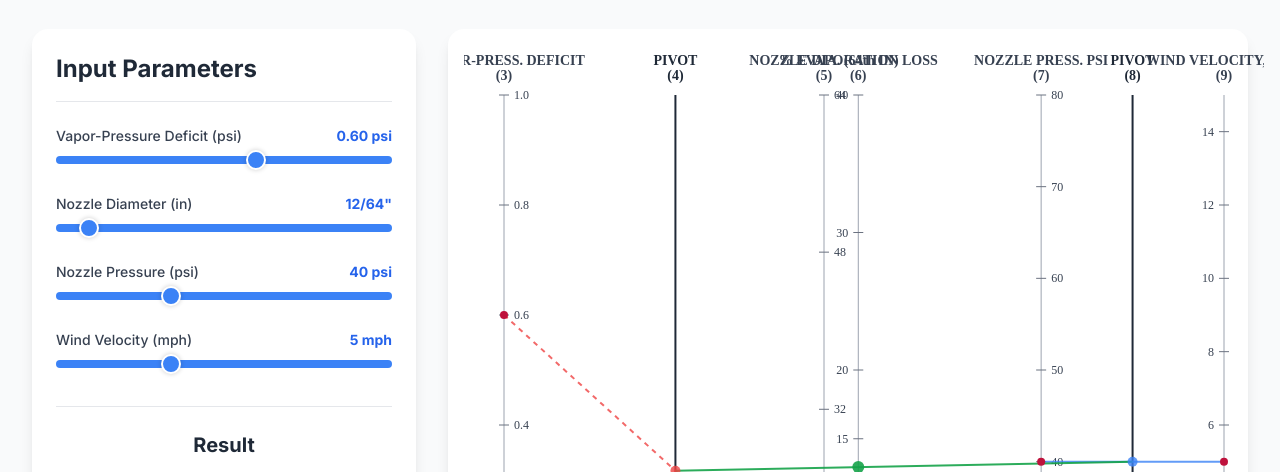
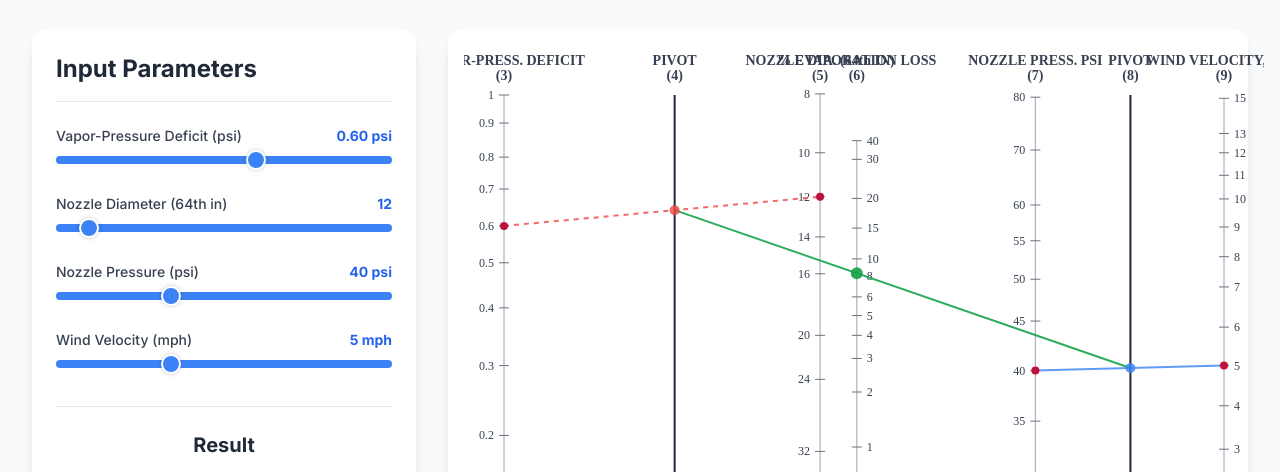
Before and after one commit to QiangyuLi/evaporation-calculator, a plain HTML site: page index.html in a window 1280 px wide. Shown: the part 111-583 px from the top of the page. Drawn offline with nearby package versions, Linux system fonts and the light colour scheme.

Commit message:
Update index.html

```diff
--- a/index.html
+++ b/index.html
@@ -3,7 +3,7 @@
 <head>
     <meta charset="UTF-8">
     <meta name="viewport" content="width=device-width, initial-scale=1.0">
-    <title>Interactive Nomograph for Sprinkler Evaporation Loss</title>
+    <title>High-Precision Interactive Nomograph</title>
     <script src="https://cdn.tailwindcss.com"></script>
     <link href="https://fonts.googleapis.com/css2?family=Inter:wght@400;500;700&display=swap" rel="stylesheet">
     <style>
@@ -44,7 +44,7 @@
 
     <div class="container mx-auto p-4 md:p-8">
         <header class="text-center mb-8">
-            <h1 class="text-3xl md:text-4xl font-bold text-gray-900">Interactive Nomograph</h1>
+            <h1 class="text-3xl md:text-4xl font-bold text-gray-900">High-Precision Interactive Nomograph</h1>
             <p class="text-lg text-gray-600 mt-2">For Estimating Sprinkler Evaporation Loss</p>
         </header>
 
@@ -64,8 +64,8 @@
                     <!-- Nozzle Diameter -->
                     <div>
                         <label for="nozzle" class="flex justify-between items-center text-sm font-medium text-gray-700">
-                            <span>Nozzle Diameter (in)</span>
-                            <span id="nozzle-value" class="font-bold text-blue-600">3/16"</span>
+                            <span>Nozzle Diameter (64th in)</span>
+                            <span id="nozzle-value" class="font-bold text-blue-600">12</span>
                         </label>
                         <input id="nozzle" type="range" min="8" max="64" value="12" class="w-full h-2 rounded-lg appearance-none cursor-pointer slider-track slider-thumb">
                     </div>
@@ -90,7 +90,7 @@
                     <h3 class="text-xl font-bold text-center">Result</h3>
                     <div class="mt-4 bg-blue-50 p-4 rounded-lg text-center">
                         <p class="text-lg text-gray-700">Percent Evaporation Loss:</p>
-                        <p id="result-text" class="text-4xl font-extrabold text-blue-600">14.5%</p>
+                        <p id="result-text" class="text-4xl font-extrabold text-blue-600">0.0%</p>
                     </div>
                 </div>
             </div>
@@ -128,142 +128,224 @@
             padding: { top: 50, bottom: 50, left: 40, right: 40 },
             font: '12px Inter',
             labelFont: 'bold 14px Inter',
-            lineColor: '#9ca3af', // gray-400
-            tickColor: '#6b7280', // gray-500
-            textColor: '#374151', // gray-700
-            pivotColor: '#1f2937', // gray-800
-            line1Color: 'rgba(239, 68, 68, 0.8)', // red-500
-            line2Color: 'rgba(59, 130, 246, 0.8)', // blue-500
-            line3Color: 'rgba(22, 163, 74, 0.9)', // green-600
-            markerColor: '#be123c', // rose-700
+            lineColor: '#9ca3af',
+            tickColor: '#6b7280',
+            textColor: '#374151',
+            pivotColor: '#1f2937',
+            line1Color: 'rgba(239, 68, 68, 0.8)',
+            line2Color: 'rgba(59, 130, 246, 0.8)',
+            line3Color: 'rgba(22, 163, 74, 0.9)',
+            markerColor: '#be123c',
         };
 
         let canvasWidth, canvasHeight;
         let scales = {};
 
-        // --- Utility Functions ---
-        // Map a value from one range to another
-        const mapRange = (value, inMin, inMax, outMin, outMax) => {
-            return ((value - inMin) * (outMax - outMin)) / (inMax - inMin) + outMin;
+        // --- Structured Nomograph Data ---
+        const nomographData = {
+            3: {
+                label: 'VAPOR-PRESS. DEFICIT', x: 0, isPivot: false,
+                ticks: [
+                    { value: 0, y: 0 }, { value: 0.1, y: 0.221 }, { value: 0.2, y: 0.381 },
+                    { value: 0.3, y: 0.508 }, { value: 0.4, y: 0.613 }, { value: 0.5, y: 0.695 },
+                    { value: 0.6, y: 0.762 }, { value: 0.7, y: 0.829 }, { value: 0.8, y: 0.887 },
+                    { value: 0.9, y: 0.949 }, { value: 1.0, y: 1.000 }
+                ]
+            },
+            4: { label: 'PIVOT', x: 0.237, isPivot: true, ticks: [{ value: 0, y: 0 }, { value: 1, y: 1 }] },
+            5: {
+                label: 'NOZZLE DIA. (64th IN)', x: 0.439, isPivot: false,
+                ticks: [
+                    { value: 8, y: 1.002 }, { value: 10, y: 0.895 }, { value: 12, y: 0.815 },
+                    { value: 14, y: 0.742 }, { value: 16, y: 0.675 }, { value: 20, y: 0.563 },
+                    { value: 24, y: 0.483 }, { value: 32, y: 0.352 }, { value: 40, y: 0.233 },
+                    { value: 48, y: 0.152 }, { value: 64, y: -0.001 }
+                ]
+            },
+            6: {
+                label: '% EVAPORATION LOSS', x: 0.490, isPivot: false,
+                ticks: [
+                    { value: 0, y: 0.102 }, { value: 0.5, y: 0.252 }, { value: 1, y: 0.360 },
+                    { value: 2, y: 0.460 }, { value: 3, y: 0.521 }, { value: 4, y: 0.563 },
+                    { value: 5, y: 0.599 }, { value: 6, y: 0.633 }, { value: 8, y: 0.671 },
+                    { value: 10, y: 0.702 }, { value: 15, y: 0.758 }, { value: 20, y: 0.812 },
+                    { value: 30, y: 0.883 }, { value: 40, y: 0.917 }
+                ]
+            },
+            7: {
+                label: 'NOZZLE PRESS. PSI', x: 0.738, isPivot: false,
+                ticks: [
+                    { value: 20, y: 0.000 }, { value: 25, y: 0.159 }, { value: 30, y: 0.296 },
+                    { value: 35, y: 0.407 }, { value: 40, y: 0.499 }, { value: 45, y: 0.589 },
+                    { value: 50, y: 0.665 }, { value: 55, y: 0.735 }, { value: 60, y: 0.800 },
+                    { value: 70, y: 0.900 }, { value: 80, y: 0.996 }
+                ]
+            },
+            8: { label: 'PIVOT', x: 0.870, isPivot: true, ticks: [{ value: 0, y: 0 }, { value: 1, y: 1 }] },
+            9: {
+                label: 'WIND VELOCITY, MPH', x: 1.000, isPivot: false,
+                ticks: [
+                    { value: 0, y: 0.000 }, { value: 1, y: 0.140 }, { value: 2, y: 0.246 },
+                    { value: 3, y: 0.356 }, { value: 4, y: 0.435 }, { value: 5, y: 0.508 },
+                    { value: 6, y: 0.578 }, { value: 7, y: 0.651 }, { value: 8, y: 0.706 },
+                    { value: 9, y: 0.760 }, { value: 10, y: 0.811 }, { value: 11, y: 0.854 },
+                    { value: 12, y: 0.895 }, { value: 13, y: 0.930 }, { value: 15, y: 0.994 }
+                ]
+            }
         };
 
-        // Find intersection of two lines
+        // --- Utility Functions ---
+        function setupScales() {
+            const finalScales = {};
+            for (const colNum in nomographData) {
+                const scaleData = nomographData[colNum];
+                finalScales[colNum] = {
+                    id: parseInt(colNum),
+                    x: scaleData.x,
+                    isPivot: scaleData.isPivot,
+                    label: scaleData.label,
+                    ticks: scaleData.ticks.map(t => ({...t, label: String(t.value)}))
+                };
+            }
+            return finalScales;
+        }
+
+        function interpolate(scale, value, isReverse = false) {
+            const ticks = scale.ticks;
+            if (!ticks || ticks.length < 2) return 0;
+
+            const targetProp = isReverse ? 'y' : 'value';
+            const sourceProp = isReverse ? 'value' : 'y';
+
+            let lowerTick = ticks[0];
+            let upperTick = ticks[ticks.length - 1];
+
+            for (let i = 0; i < ticks.length - 1; i++) {
+                if (value >= ticks[i][targetProp] && value <= ticks[i + 1][targetProp]) {
+                    lowerTick = ticks[i];
+                    upperTick = ticks[i + 1];
+                    break;
+                }
+            }
+            if (value > upperTick[targetProp]) {
+                 lowerTick = ticks[ticks.length - 2];
+                 upperTick = ticks[ticks.length - 1];
+            }
+             if (value < lowerTick[targetProp]) {
+                 lowerTick = ticks[0];
+                 upperTick = ticks[1];
+            }
+
+            const range = upperTick[targetProp] - lowerTick[targetProp];
+            if (range === 0) return lowerTick[sourceProp];
+
+            const ratio = (value - lowerTick[targetProp]) / range;
+            return lowerTick[sourceProp] + ratio * (upperTick[sourceProp] - lowerTick[sourceProp]);
+        }
+
+        const getCanvasCoords = (scale, value) => {
+            const canvasXRange = canvasWidth - config.padding.left - config.padding.right;
+            const canvasYRange = canvasHeight - config.padding.top - config.padding.bottom;
+
+            const relativeY = interpolate(scale, value);
+            // The Y values in data are inverted (0 is top), so we flip them for canvas
+            const y = config.padding.top + (1 - relativeY) * canvasYRange;
+            const x = config.padding.left + scale.x * canvasXRange;
+            return { x, y };
+        };
+
+        const getValueFromCanvasY = (scale, y) => {
+            const canvasYRange = canvasHeight - config.padding.top - config.padding.bottom;
+            const relativeY = 1 - ((y - config.padding.top) / canvasYRange);
+            return interpolate(scale, relativeY, true);
+        };
+
         const lineIntersection = (p1, p2, p3, p4) => {
             const d = (p1.x - p2.x) * (p3.y - p4.y) - (p1.y - p2.y) * (p3.x - p4.x);
             if (d === 0) return null;
             const t = ((p1.x - p3.x) * (p3.y - p4.y) - (p1.y - p3.y) * (p3.x - p4.x)) / d;
-            const u = -((p1.x - p2.x) * (p1.y - p3.y) - (p1.y - p2.y) * (p1.x - p3.x)) / d;
-            // Allow intersection beyond segments by removing t and u checks
             return { x: p1.x + t * (p2.x - p1.x), y: p1.y + t * (p2.y - p1.y) };
         };
 
         // --- Drawing Functions ---
         const drawScale = (scale) => {
+            if (!scale || !scale.ticks || scale.ticks.length === 0) return;
+            const canvasXRange = canvasWidth - config.padding.left - config.padding.right;
+            const x = config.padding.left + scale.x * canvasXRange;
+
+            const startY = getCanvasCoords(scale, scale.ticks[0].value).y;
+            const endY = getCanvasCoords(scale, scale.ticks[scale.ticks.length - 1].value).y;
             ctx.beginPath();
-            ctx.moveTo(scale.x, config.padding.top);
-            ctx.lineTo(scale.x, canvasHeight - config.padding.bottom);
-            ctx.strokeStyle = config.lineColor;
-            ctx.lineWidth = 1;
+            ctx.moveTo(x, startY);
+            ctx.lineTo(x, endY);
+            ctx.strokeStyle = scale.isPivot ? config.pivotColor : config.lineColor;
+            ctx.lineWidth = scale.isPivot ? 2 : 1;
             ctx.stroke();
 
-            // Label
             ctx.fillStyle = config.textColor;
             ctx.font = config.labelFont;
             ctx.textAlign = 'center';
-            ctx.fillText(scale.label, scale.x, config.padding.top - 30);
-            ctx.fillText(`(${scale.id})`, scale.x, config.padding.top - 15);
+            ctx.fillText(scale.label, x, config.padding.top - 30);
+            ctx.fillText(`(${scale.id})`, x, config.padding.top - 15);
 
-            // Ticks and Values
+            if (!scale.isPivot) {
                 ctx.font = config.font;
                 scale.ticks.forEach(tick => {
-                const y = mapRange(tick.value, scale.min, scale.max, canvasHeight - config.padding.bottom, config.padding.top);
+                    const y = getCanvasCoords(scale, tick.value).y;
                     ctx.beginPath();
-                ctx.moveTo(scale.x - 5, y);
-                ctx.lineTo(scale.x + 5, y);
+                    ctx.moveTo(x - 5, y);
+                    ctx.lineTo(x + 5, y);
                     ctx.strokeStyle = config.tickColor;
                     ctx.stroke();
-                ctx.textAlign = tick.align === 'left' ? 'right' : 'left';
-                ctx.fillText(tick.label, scale.x + (tick.align === 'left' ? -10 : 10), y + 4);
+                    const alignLeft = [6, 9].includes(scale.id);
+                    ctx.textAlign = alignLeft ? 'left' : 'right';
+                    ctx.fillText(tick.label, x + (alignLeft ? 10 : -10), y + 4);
                 });
-        };
-
-        const drawPivot = (scale) => {
-             ctx.beginPath();
-            ctx.moveTo(scale.x, config.padding.top);
-            ctx.lineTo(scale.x, canvasHeight - config.padding.bottom);
-            ctx.strokeStyle = config.pivotColor;
-            ctx.lineWidth = 2;
-            ctx.stroke();
-
-            ctx.fillStyle = config.pivotColor;
-            ctx.font = config.labelFont;
-            ctx.textAlign = 'center';
-            ctx.fillText(scale.label, scale.x, config.padding.top - 30);
-            ctx.fillText(`(${scale.id})`, scale.x, config.padding.top - 15);
+            }
         };
 
         const drawMarker = (point, color = config.markerColor, size = 4) => {
+            if (!point || isNaN(point.x) || isNaN(point.y)) return;
             ctx.beginPath();
             ctx.arc(point.x, point.y, size, 0, 2 * Math.PI);
             ctx.fillStyle = color;
             ctx.fill();
         };
 
-        // Main drawing function
-        const drawNomograph = () => {
-            ctx.clearRect(0, 0, canvasWidth, canvasHeight);
-            Object.values(scales).forEach(scale => {
-                if (scale.isPivot) {
-                    drawPivot(scale);
-                } else {
-                    drawScale(scale);
-                }
-            });
-        };
-
-        // --- Calculation and Update Logic ---
+        // --- Main Update and Calculation Logic ---
         const update = () => {
-            // 1. Get values from sliders
             const vpd = parseFloat(vpdSlider.value);
             const nozzle64ths = parseFloat(nozzleSlider.value);
             const pressure = parseFloat(pressureSlider.value);
             const wind = parseFloat(windSlider.value);
 
-            // 2. Update display values
             vpdValueSpan.textContent = `${vpd.toFixed(2)} psi`;
-            nozzleValueSpan.textContent = `${nozzle64ths}/64"`;
+            nozzleValueSpan.textContent = `${nozzle64ths.toFixed(0)}`;
             pressureValueSpan.textContent = `${pressure.toFixed(0)} psi`;
             windValueSpan.textContent = `${wind.toFixed(0)} mph`;
 
-            // 3. Redraw the base nomograph
-            drawNomograph();
+            ctx.clearRect(0, 0, canvas.width, canvas.height);
+            Object.values(scales).forEach(drawScale);
 
-            // 4. Calculate point positions on scales
-            const pVPD = { x: scales[3].x, y: mapRange(vpd, scales[3].min, scales[3].max, canvasHeight - config.padding.bottom, config.padding.top) };
-            const pNozzle = { x: scales[5].x, y: mapRange(nozzle64ths, scales[5].min, scales[5].max, canvasHeight - config.padding.bottom, config.padding.top) };
-            const pPressure = { x: scales[7].x, y: mapRange(pressure, scales[7].min, scales[7].max, canvasHeight - config.padding.bottom, config.padding.top) };
-            const pWind = { x: scales[9].x, y: mapRange(wind, scales[9].min, scales[9].max, canvasHeight - config.padding.bottom, config.padding.top) };
+            const pVPD = getCanvasCoords(scales[3], vpd);
+            const pNozzle = getCanvasCoords(scales[5], nozzle64ths);
+            const pPressure = getCanvasCoords(scales[7], pressure);
+            const pWind = getCanvasCoords(scales[9], wind);
 
-            // 5. Calculate intersection points based on the nomograph's visual logic
-            // Line 1: Connects VPD(3) and Nozzle(5), intersects Pivot A(4)
-            const p4Line = { p1: { x: scales[4].x, y: 0 }, p2: { x: scales[4].x, y: canvasHeight } };
+            const p4Line = { p1: getCanvasCoords(scales[4], 0), p2: getCanvasCoords(scales[4], 1) };
             const pA_intersect = lineIntersection(pVPD, pNozzle, p4Line.p1, p4Line.p2);
 
-            // Line 2: Connects Pressure(7) and Wind(9), intersects Pivot B(8)
-            const p8Line = { p1: { x: scales[8].x, y: 0 }, p2: { x: scales[8].x, y: canvasHeight } };
+            const p8Line = { p1: getCanvasCoords(scales[8], 0), p2: getCanvasCoords(scales[8], 1) };
             const pB_intersect = lineIntersection(pPressure, pWind, p8Line.p1, p8Line.p2);
 
-            // Line 3: Connects Pivot A and Pivot B, intersects Loss(6)
-            const p6Line = { p1: { x: scales[6].x, y: 0 }, p2: { x: scales[6].x, y: canvasHeight } };
+            const p6Line = { p1: getCanvasCoords(scales[6], scales[6].ticks[0].value), p2: getCanvasCoords(scales[6], scales[6].ticks[scales[6].ticks.length-1].value) };
             let pLoss_intersect = null;
             if (pA_intersect && pB_intersect) {
                 pLoss_intersect = lineIntersection(pA_intersect, pB_intersect, p6Line.p1, p6Line.p2);
             }
 
-            // 6. Draw the lines and markers
             ctx.lineWidth = 2;
 
-            // Line 1 (VPD -> Nozzle)
             ctx.beginPath();
             ctx.moveTo(pVPD.x, pVPD.y);
             ctx.lineTo(pNozzle.x, pNozzle.y);
@@ -271,7 +353,6 @@
             ctx.strokeStyle = config.line1Color;
             ctx.stroke();
 
-            // Line 2 (Pressure -> Wind)
             ctx.beginPath();
             ctx.moveTo(pPressure.x, pPressure.y);
             ctx.lineTo(pWind.x, pWind.y);
@@ -279,7 +360,6 @@
             ctx.strokeStyle = config.line2Color;
             ctx.stroke();
 
-            // Line 3 (Pivot A -> Pivot B)
             if (pA_intersect && pB_intersect) {
                 ctx.beginPath();
                 ctx.moveTo(pA_intersect.x, pA_intersect.y);
@@ -288,19 +368,16 @@
                 ctx.stroke();
             }
 
-            // Draw markers
             drawMarker(pVPD);
             drawMarker(pNozzle);
             drawMarker(pPressure);
             drawMarker(pWind);
-            if(pA_intersect) drawMarker(pA_intersect, config.line1Color, 5);
-            if(pB_intersect) drawMarker(pB_intersect, config.line2Color, 5);
-            if(pLoss_intersect) drawMarker(pLoss_intersect, config.line3Color, 6);
+            drawMarker(pA_intersect, config.line1Color, 5);
+            drawMarker(pB_intersect, config.line2Color, 5);
+            drawMarker(pLoss_intersect, config.line3Color, 6);
 
-
-            // 7. Calculate and display the final result
             if (pLoss_intersect) {
-                const lossValue = mapRange(pLoss_intersect.y, canvasHeight - config.padding.bottom, config.padding.top, scales[6].min, scales[6].max);
+                const lossValue = getValueFromCanvasY(scales[6], pLoss_intersect.y);
                 resultText.textContent = `${Math.max(0, lossValue).toFixed(1)}%`;
             } else {
                 resultText.textContent = 'N/A';
@@ -309,7 +386,6 @@
 
         // --- Initialization ---
         const init = () => {
-            // Set canvas size
             const dpr = window.devicePixelRatio || 1;
             const rect = parentDiv.getBoundingClientRect();
             canvas.width = rect.width * dpr;
@@ -321,44 +397,7 @@
             canvasWidth = rect.width;
             canvasHeight = rect.height;
 
-            // Define scale positions and properties based on relative inch distances
-            const distances = {
-                '3-4': 1.875,
-                '4-5': 1.625,
-                '5-6': 0.375,
-                '6-7': 2.0,
-                '7-8': 1.0,
-                '8-9': 1.0
-            };
-            const totalDistance = Object.values(distances).reduce((a, b) => a + b, 0);
-            const totalWidth = canvasWidth - config.padding.left - config.padding.right;
-
-            const x3 = config.padding.left;
-            const x4 = x3 + (distances['3-4'] / totalDistance) * totalWidth;
-            const x5 = x4 + (distances['4-5'] / totalDistance) * totalWidth;
-            const x6 = x5 + (distances['5-6'] / totalDistance) * totalWidth;
-            const x7 = x6 + (distances['6-7'] / totalDistance) * totalWidth;
-            const x8 = x7 + (distances['7-8'] / totalDistance) * totalWidth;
-            const x9 = x8 + (distances['8-9'] / totalDistance) * totalWidth;
-
-
-            scales = {
-                3: { id: 3, label: 'VAPOR-PRESS. DEFICIT', x: x3, min: 0, max: 1.0, ticks: [{value: 0, label: '0.0'}, {value: 0.2, label: '0.2'}, {value: 0.4, label: '0.4'}, {value: 0.6, label: '0.6'}, {value: 0.8, label: '0.8'}, {value: 1.0, label: '1.0'}] },
-                4: { id: 4, label: 'PIVOT', x: x4, isPivot: true },
-                5: { id: 5, label: 'NOZZLE DIA. (64th IN)', x: x5, min: 8, max: 64, ticks: [{value: 8, label: '8'}, {value: 12, label: '12'}, {value: 16, label: '16'}, {value: 24, label: '24'}, {value: 32, label: '32'}, {value: 48, label: '48'}, {value: 64, label: '64'}] },
-                6: { id: 6, label: '% EVAPORATION LOSS', x: x6, min: 0, max: 40, ticks: [{value: 0, label: '0'}, {value: 1, label: '1'}, {value: 2, label: '2'}, {value: 3, label: '3'}, {value: 4, label: '4'}, {value: 5, label: '5'}, {value: 10, label: '10'}, {value: 15, label: '15'}, {value: 20, label: '20'}, {value: 30, label: '30'}, {value: 40, label: '40'}] },
-                7: { id: 7, label: 'NOZZLE PRESS. PSI', x: x7, min: 20, max: 80, ticks: [{value: 20, label: '20'}, {value: 25, label: '25'}, {value: 30, label: '30'}, {value: 40, label: '40'}, {value: 50, label: '50'}, {value: 60, label: '60'}, {value: 70, label: '70'}, {value: 80, label: '80'}] },
-                8: { id: 8, label: 'PIVOT', x: x8, isPivot: true },
-                9: { id: 9, label: 'WIND VELOCITY, MPH', x: x9, min: 0, max: 15, ticks: [{value: 0, label: '0'}, {value: 2, label: '2'}, {value: 4, label: '4'}, {value: 6, label: '6'}, {value: 8, label: '8'}, {value: 10, label: '10'}, {value: 12, label: '12'}, {value: 14, label: '14'}] },
-            };
-
-            // Set tick alignment
-            Object.values(scales).forEach(s => {
-                if (s.ticks) s.ticks.forEach(t => t.align = 'right');
-            });
-            scales[6].ticks.forEach(t => t.align = 'left');
-            scales[9].ticks.forEach(t => t.align = 'left');
-
+            scales = setupScales();
             update();
         };
 
@@ -366,16 +405,13 @@
         [vpdSlider, nozzleSlider, pressureSlider, windSlider].forEach(slider => {
             slider.addEventListener('input', update);
         });
-
         window.addEventListener('resize', init);
 
         // --- Initial Load ---
-        // Set initial values from example
-        vpdSlider.value = 0.6; // Approximated from original example's temp/humidity
-        nozzleSlider.value = 12; // 3/16" = 12/64"
+        vpdSlider.value = 0.6;
+        nozzleSlider.value = 12;
         pressureSlider.value = 40;
         windSlider.value = 5;
-
         init();
     </script>
 </body>
```
Lines whose indentation alone changed are shown as unchanged.
